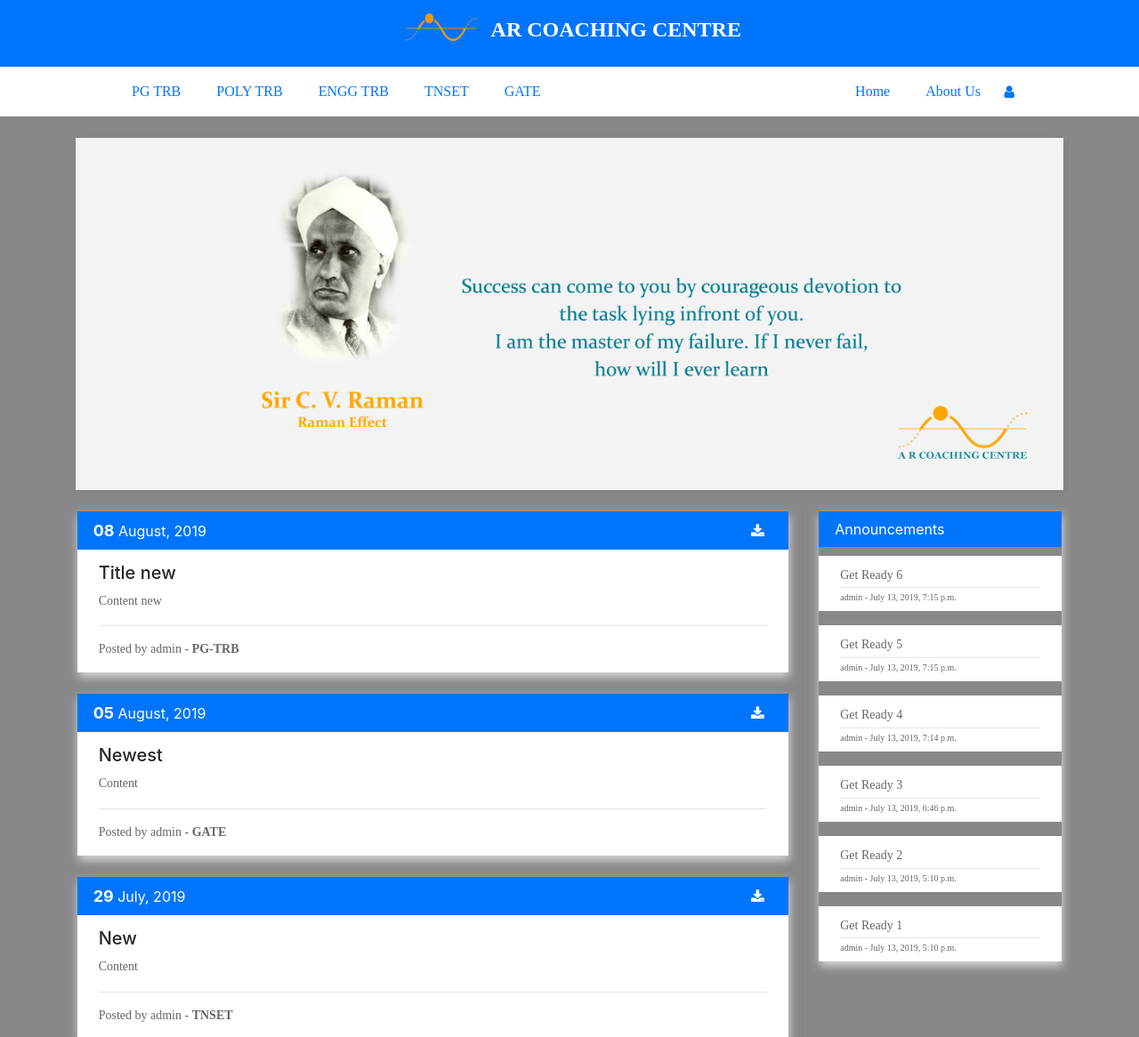
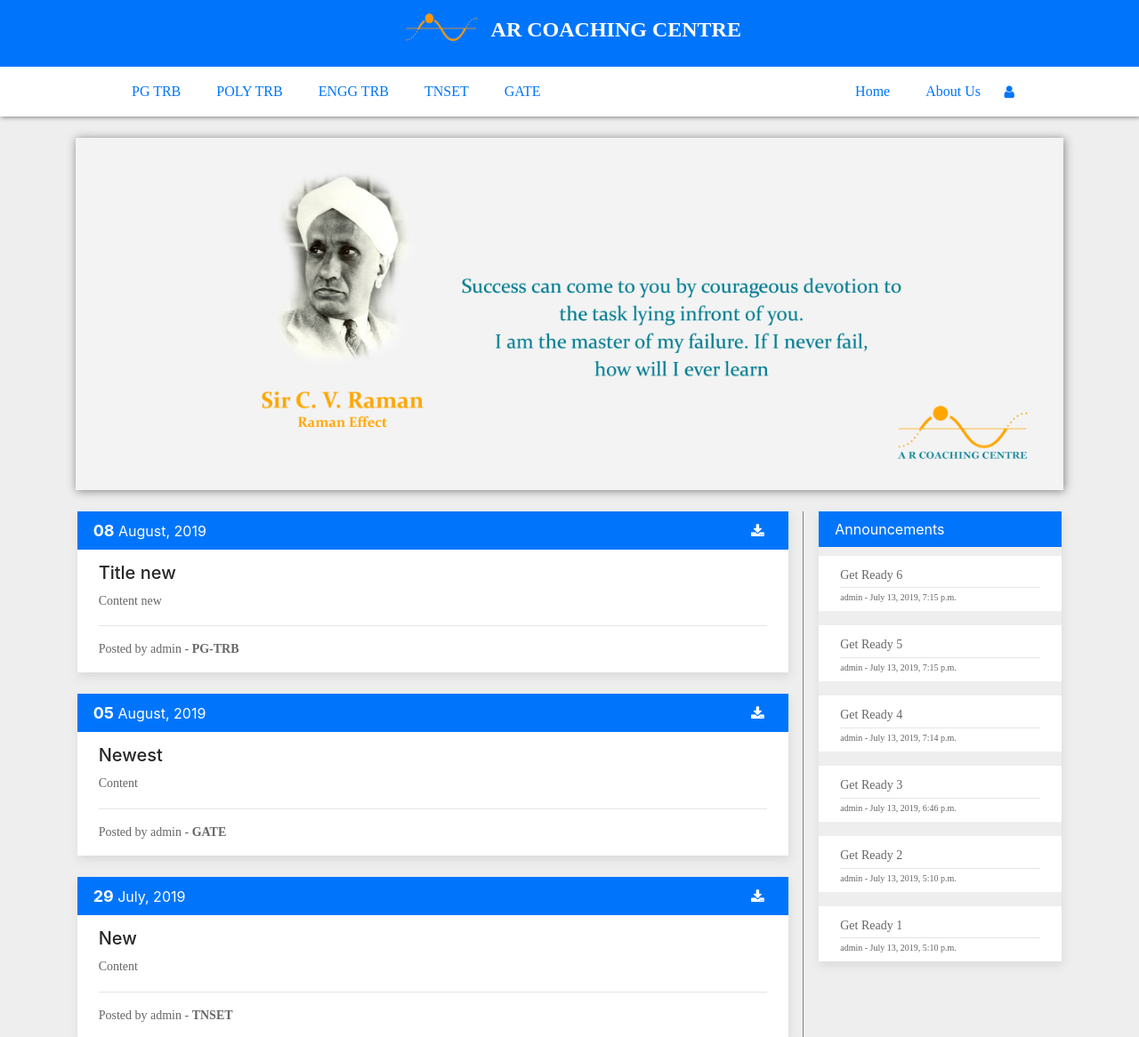
Before and after one commit to mowzlisre/ar-coaching, a Django app: page / in a window 1280 px wide. Shown: the top 1166 px of the page at 89% size. Run offline with Django 3.2, Linux system fonts and the light colour scheme; data comes from the database, SQL or seed files in the repository; some libraries are stand-ins or nearby versions; some web fonts are replaced.

Commit message:
Version 2.1

```diff
--- a/blog/templates/blog/base.html
+++ b/blog/templates/blog/base.html
@@ -11,7 +11,7 @@
     <link rel="stylesheet" href="https://maxcdn.bootstrapcdn.com/bootstrap/4.0.0/css/bootstrap.min.css" integrity="sha384-Gn5384xqQ1aoWXA+058RXPxPg6fy4IWvTNh0E263XmFcJlSAwiGgFAW/dAiS6JXm" crossorigin="anonymous">
     <title>AR Coaching Center</title>
 </head>
-<body style="background-color: rgb(136, 136, 136)">
+<body style="background-color: rgb(238, 238, 238)">
     <nav style="text-align: center; padding: 1%; height: 75px; float: left">
         <img src="/static/img/logo-head.png" alt="" height="50" width="100"style="border-radius: 5px; margin-top: -10px">
         <a href="{% url 'content' %}" style="text-decoration: none"><b style="color: white; font-size: 24px; padding-top: 2%">AR COACHING CENTRE</b></a>
--- a/blog/templates/blog/mobile/base.html
+++ b/blog/templates/blog/mobile/base.html
@@ -55,7 +55,7 @@
         }
     </style>
 </head>
-<body style="background-color: rgb(136, 136, 136)">
+<body style="background-color: rgb(238, 238, 238)">
     <div id="mySidenav" class="sidenav" style="background-color: rgba(0, 118, 252, 0.918); color: white;">
         <a href="javascript:void(0)" class="closebtn" onclick="closeNav()" style=" color: white ">&times;</a>
         <a style="margin-left: -15;">AR COACHING</a>
```
